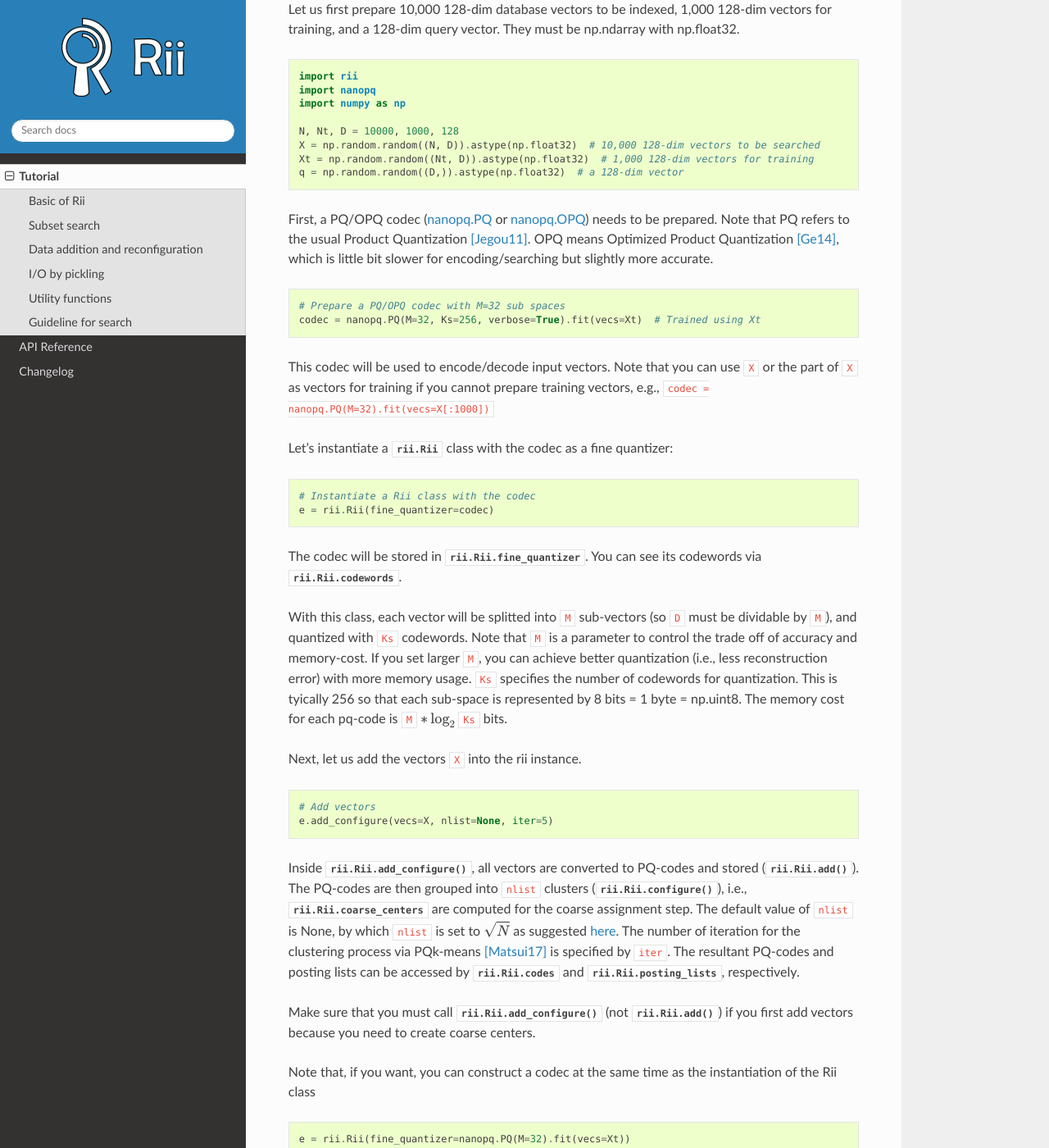
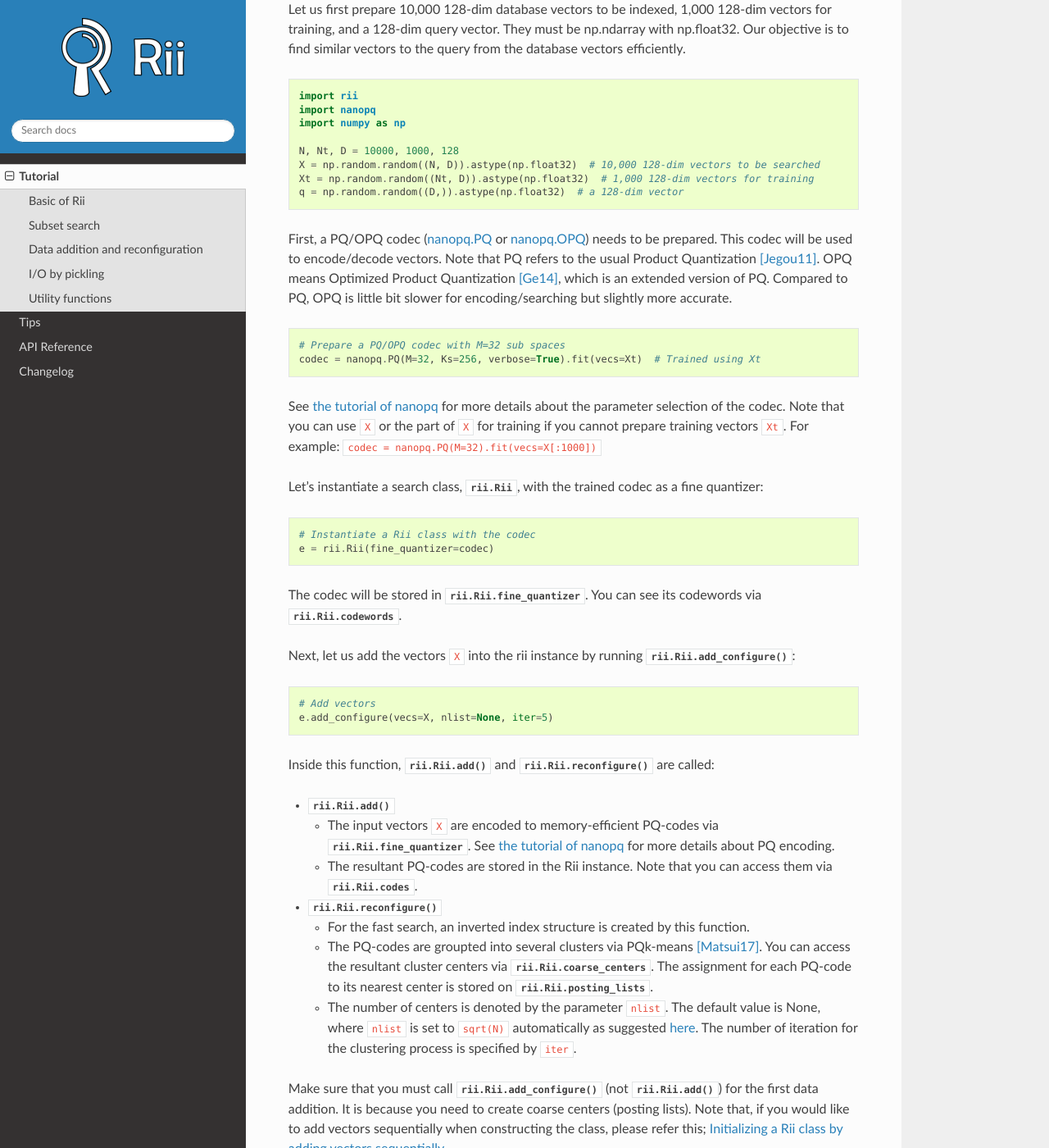
Before and after one commit to matsui528/rii, a Sphinx documentation site: the page built from docs/source/tutorial.rst, in a window 1280 px wide and 1400 px high, scrolled down 720 px. Shown: the whole window at 82% size. Built offline with Sphinx 7.4.7 and the Read the Docs theme 2.0.0, drawn with Linux system fonts in a browser that asks for light colours; formulas are drawn with MathJax 3; some of the changed text lies outside the part shown.

Commit message:
handling sequential data addition

```diff
--- a/docs/index.rst
+++ b/docs/index.rst
@@ -29,6 +29,7 @@
    :maxdepth: 1
 
    source/tutorial
+   source/tips
    source/api
    source/changelog
 
--- a/docs/source/tutorial.rst
+++ b/docs/source/tutorial.rst
@@ -42,6 +42,8 @@
 Let us first prepare 10,000 128-dim database vectors to be indexed,
 1,000 128-dim vectors for training,
 and a 128-dim query vector. They must be np.ndarray with np.float32.
+Our objective is to find similar vectors to the query from the database vectors
+efficiently.
 
 .. code-block:: python
 
@@ -58,9 +60,10 @@
 (`nanopq.PQ <https://nanopq.readthedocs.io/en/latest/source/api.html#product-quantization-pq>`_ or
 `nanopq.OPQ <https://nanopq.readthedocs.io/en/latest/source/api.html#optimized-product-quantization-opq>`_)
 needs to be prepared.
+This codec will be used to encode/decode vectors.
 Note that PQ refers to the usual Product Quantization [Jegou11]_.
-OPQ means Optimized Product Quantization [Ge14]_, which is little bit slower for
-encoding/searching but slightly more accurate.
+OPQ means Optimized Product Quantization [Ge14]_, which is an extended version of PQ.
+Compared to PQ, OPQ is little bit slower for encoding/searching but slightly more accurate.
 
 
 .. code-block:: python
@@ -68,11 +71,12 @@
     # Prepare a PQ/OPQ codec with M=32 sub spaces
     codec = nanopq.PQ(M=32, Ks=256, verbose=True).fit(vecs=Xt)  # Trained using Xt
 
-This codec will be used to encode/decode input vectors.
-Note that you can use ``X`` or the part of ``X`` as vectors for training if you
-cannot prepare training vectors, e.g., ``codec = nanopq.PQ(M=32).fit(vecs=X[:1000])``
+See `the tutorial of nanopq <https://nanopq.readthedocs.io/en/latest/source/tutorial.html>`_
+for more details about the parameter selection of the codec.
+Note that you can use ``X`` or the part of ``X`` for training if you
+cannot prepare training vectors ``Xt``. For example: ``codec = nanopq.PQ(M=32).fit(vecs=X[:1000])``
 
-Let's instantiate a :class:`rii.Rii` class with the codec as a fine quantizer:
+Let's instantiate a search class, :class:`rii.Rii`, with the trained codec as a fine quantizer:
 
 .. code-block:: python
 
@@ -82,49 +86,61 @@
 The codec will be stored in :attr:`rii.Rii.fine_quantizer`.
 You can see its codewords via :attr:`rii.Rii.codewords`.
 
-With this class, each vector will be splitted into ``M`` sub-vectors (so ``D`` must be dividable by ``M``),
-and quantized with ``Ks`` codewords.
-Note that ``M`` is a parameter to control the trade off of accuracy and memory-cost.
-If you set larger ``M``, you can achieve better quantization (i.e., less reconstruction error)
-with more memory usage.
-``Ks`` specifies the number of codewords for quantization.
-This is tyically 256 so that each sub-space is represented by 8 bits = 1 byte = np.uint8.
-The memory cost for each pq-code is ``M`` :math:`* \log_2` ``Ks`` bits.
-
-
-Next, let us add the vectors ``X`` into the rii instance.
+Next, let us add the vectors ``X`` into the rii instance
+by running :func:`rii.Rii.add_configure`:
 
 .. code-block:: python
 
     # Add vectors
     e.add_configure(vecs=X, nlist=None, iter=5)
 
-Inside :func:`rii.Rii.add_configure`, all vectors are converted to PQ-codes
-and stored (:func:`rii.Rii.add`).
-The PQ-codes are then grouped into ``nlist`` clusters (:func:`rii.Rii.configure`),
-i.e., :attr:`rii.Rii.coarse_centers` are computed for the coarse assignment step.
-The default value of ``nlist`` is None, by which ``nlist`` is set to :math:`\sqrt{N}`
-as suggested `here <https://github.com/facebookresearch/faiss/wiki/Index-IO,-index-factory,-cloning-and-hyper-parameter-tuning#guidelines>`_.
-The number of iteration for the clustering process
-via PQk-means [Matsui17]_ is specified by ``iter``.
-The resultant PQ-codes and posting lists can be accessed by :attr:`rii.Rii.codes`
-and :attr:`rii.Rii.posting_lists`, respectively.
+Inside this function, :func:`rii.Rii.add` and :func:`rii.Rii.reconfigure` are called:
+
+- :func:`rii.Rii.add`
+
+  - The input vectors ``X`` are encoded to memory-efficient PQ-codes via :attr:`rii.Rii.fine_quantizer`.
+    See `the tutorial of nanopq <https://nanopq.readthedocs.io/en/latest/source/tutorial.html>`_
+    for more details about PQ encoding.
+
+  - The resultant PQ-codes are stored in the Rii instance.
+    Note that you can access them via :attr:`rii.Rii.codes`.
+
+- :func:`rii.Rii.reconfigure`
+
+  - For the fast search, an inverted index structure is created by this function.
+
+  - The PQ-codes are groupted into several clusters via PQk-means [Matsui17]_.
+    You can access the resultant cluster centers via :attr:`rii.Rii.coarse_centers`.
+    The assignment for each PQ-code to its nearest center is stored on :attr:`rii.Rii.posting_lists`.
+
+  - The number of centers is denoted by the parameter ``nlist``.
+    The default value is None, where ``nlist`` is set to ``sqrt(N)`` automatically
+    as suggested `here <https://github.com/facebookresearch/faiss/wiki/Index-IO,-index-factory,-cloning-and-hyper-parameter-tuning#guidelines>`_.
+    The number of iteration for the clustering process
+    is specified by ``iter``.
 
 Make sure that you must call :func:`rii.Rii.add_configure` (not :func:`rii.Rii.add`)
-if you first add vectors because you need to create coarse centers.
+for the first data addition. It is because you need to create coarse centers (posting lists).
+Note that, if you would like to add vectors sequentially
+when constructing the class, please refer this; :ref:`sequential_add`
 
-Note that, if you want, you can construct a codec at the same time as the instantiation of the Rii class
 
-.. code-block:: python
+.. hint::
 
-    e = rii.Rii(fine_quantizer=nanopq.PQ(M=32).fit(vecs=Xt))
-    e.add_configure(vecs=X)
+    By the way, you can construct a codec at the same time as the instantiation of the Rii class
+    if you want to write them in one line.
 
-Furthermore, you can even construct the class and add the vectors in one line
+    .. code-block:: python
 
-.. code-block:: python
+        e = rii.Rii(fine_quantizer=nanopq.PQ(M=32).fit(vecs=Xt))
+        e.add_configure(vecs=X)
 
-    e = rii.Rii(fine_quantizer=nanopq.PQ(M=32).fit(vecs=Xt)).add_configure(vecs=X)
+    Furthermore, you can even construct the class and add the vectors in the same line
+    by chaining functions.
+
+    .. code-block:: python
+
+        e = rii.Rii(fine_quantizer=nanopq.PQ(M=32).fit(vecs=Xt)).add_configure(vecs=X)
 
 
 Finally, we can run a search for a given query vector ``q``.
@@ -137,8 +153,8 @@
 
 
 See the docstring :func:`rii.Rii.query` for the details of each parameter.
-You can first run the search with default parameters.
-For parameter tuning, please see
+I recommend running the search with the default parameters first.
+For parameter tuning, please refer
 :ref:`guideline_for_search` for more details.
 
 
@@ -151,7 +167,7 @@
 -----------------
 
 The search can be conducted on a **subset** of the whole PQ-codes.
-Such subset-search is practically important, for example of image search,
+Such subset-search is practically important. For example of image search,
 we can filter out unrelated images by checking their tags, and run feature-based search
 to find the similar images to the query.
 
@@ -184,54 +200,58 @@
   This is a complete procedure explained in the paper.
 
 
-Some examples of subset-search are:
+.. hint::
 
-.. code-block:: python
+    Some examples of subset-search are:
 
-    # Because target ids are not sorted, sort_target_ids must be True (default behavior)
-    e.query(q=q, topk=1, target_ids=np.array([345, 23, 994, 425]))
+    .. code-block:: python
 
-    # The search is run on the 1st to 1000th items.
-    # Since the target_ids are already sorted, you can set False for the sort flag.
-    e.query(q=q, topk=1, target_ids=np.arange(1000), sort_target_ids=False)
+        # Because target ids are not sorted, sort_target_ids must be True (default behavior)
+        e.query(q=q, topk=1, target_ids=np.array([345, 23, 994, 425]))
 
-    # Search for several queries with a large target_ids. In such case,
-    # it is redundant to sort inside the query function every time; you should sort only once
-    target_ids = np.array([44432, 32786, ..., 9623])   # Lots of identifiers
-    target_ids = np.sort(target_ids)  # Do sort
-    for q in Q:
-        # Here, ths sort flag is off for efficient search
-        e.search(q=q, topk=1, target_ids=target_ids, sort_target_ids=False)
+        # The search is run on the 1st to 1000th items.
+        # Since the target_ids are already sorted, you can set False for the sort flag.
+        e.query(q=q, topk=1, target_ids=np.arange(1000), sort_target_ids=False)
+
+        # Search for several queries with a large target_ids. In such case,
+        # it is redundant to sort inside the query function every time; you should sort only once
+        target_ids = np.array([44432, 32786, ..., 9623])   # Lots of identifiers
+        target_ids = np.sort(target_ids)  # Do sort
+        for q in Q:
+            # Here, ths sort flag is off for efficient search
+            e.search(q=q, topk=1, target_ids=target_ids, sort_target_ids=False)
 
 
 Data addition and reconfiguration
------------------------------------
+-------------------------------------
 
 Although there exist many fast ANN algorithms,
 almost all methods are optimized for an initial item set.
-It is not always clear how the search performance degrades when new items are added.
+It is not always clear how the search performance degrades when many items are newly added.
 Rii provides a **reconfigure** function, by which the search remains fast
 even after many vectors are newly added.
 
 Let us first show how to add new vectors.
+Suppose a Rii instance is constructed with 10,000 items.
+Given the constructed Rii instance,
+you can call :func:`rii.Rii.add` to add new vectors.
+The search can be conducted by :func:`rii.Rii.query`.
+This works well when ``X2`` is small enough:
 
 .. code-block:: python
 
-    # Suppose e has 10,000 PQ-codes.
+    # Suppose e was constructed with 10,000 PQ-codes.
 
     # Add new vectors
     X2 = np.random.random((1000, D)).astype(np.float32)
     e.add(vecs=X2)  # Now N is 11000
     e.query(q=q)  # Ok. (0.12 msec / query)
 
-You can call :func:`rii.Rii.add` to add new vectors.
-The search can be conducted by :func:`rii.Rii.query`.
-This works well when ``X2`` is small enough.
 
 
 However, if you add quite a lot of vectors,
-the search might become slower
-because the data structure has been optimized for the initial items (N=10000).
+the search might become slower.
+It is because the data structure has been optimized for the initial items (N=10000).
 
 .. code-block:: python
 
@@ -241,7 +261,8 @@
 
 
 In such case, you can run :func:`rii.Rii.reconfigure`.
-That updates the data structure, making the search faster.
+That updates the data structure (re-computes the coarse centers and posting lsits),
+making the search faster.
 
 .. code-block:: python
 
@@ -249,18 +270,17 @@
     e.query(q=q)  # Ok. (0.21 msec / query)
 
 
-Note that, if you add several items in a batch manner,
-you can skip to update posting lists until the final reconfigure.
+Note that, if you want, the above addition and reconfiguration
+can be achieved at the same time with one line by
+:func:`rii.Rii.add_configure`:
 
 .. code-block:: python
 
-    # Batch addition example. Suppose there are big matrices Xa, Xb, ...
-    for filename in ["Xa.npy", "Xb.npy", "Xc.npy"]:
-        X = np.load(filename)
-        e.add(vecs=X, update_posting_lists=False)
-    e.reconfigure()
+    X3 = np.random.random((1000000, D)).astype(np.float32)
+    e.add_configure(vecs=X3, nlist=None, iter=5)
 
-This produces exact the same results with ``e.add(vecs=X)``, but faster.
+
+
 
 
 
@@ -298,38 +318,6 @@
 
 
 
-.. _guideline_for_search:
-
-Guideline for search
----------------------
-
-- **Need more accurate search**:
-
-  - Set a larger ``L`` in :func:`rii.Rii.query`.
-    This usually improves the accuracy, but makes the search slower.
-    The recommended way is to set a multiple of :attr:`rii.Rii.L0`, e.g.,
-    ``e.query(q=q, L=4 * e.L0)``
-
-  - If you find changing ``L`` is not enough, please construct the rii with
-    a larger ``M`` value.
-    Again, this change boosts the accuracy, but the runtime becomes slower.
-    Don't forget that the dimensionality of the vector ``D`` must be dividable by ``M``.
-
-  - If your codec is `pq`, please consider to switch to `opq`.
-
-- **Want to make the search faster**:
-
-  - Please run :func:`rii.Rii.reconfigure` with a larger ``nlist``, such as
-    ``e.reconfigure(nlist=4*np.sqrt(e.N))``
-
-  - If your task is subset-search, please consider sorting ``target_ids`` before
-    passing it to the query function, and call :func:`rii.Rii.query` with
-    ``sort_target_ids=False``.
-
-  - Try a smaller ``L`` such as ``e.query(q=q, L=e.L0 / 2)``.
-    This is not strongly recommended because the accuracy gets worse).
-
-
 
 
 
```
Also changed, not shown: other parts of docs/source/tutorial.rst (+1 -1 lines), README.md (+1 -0 lines), docs/source/changelog.rst (+9 -2 lines), docs/source/tips.rst (added, +73 -0 lines), 2 other files.
